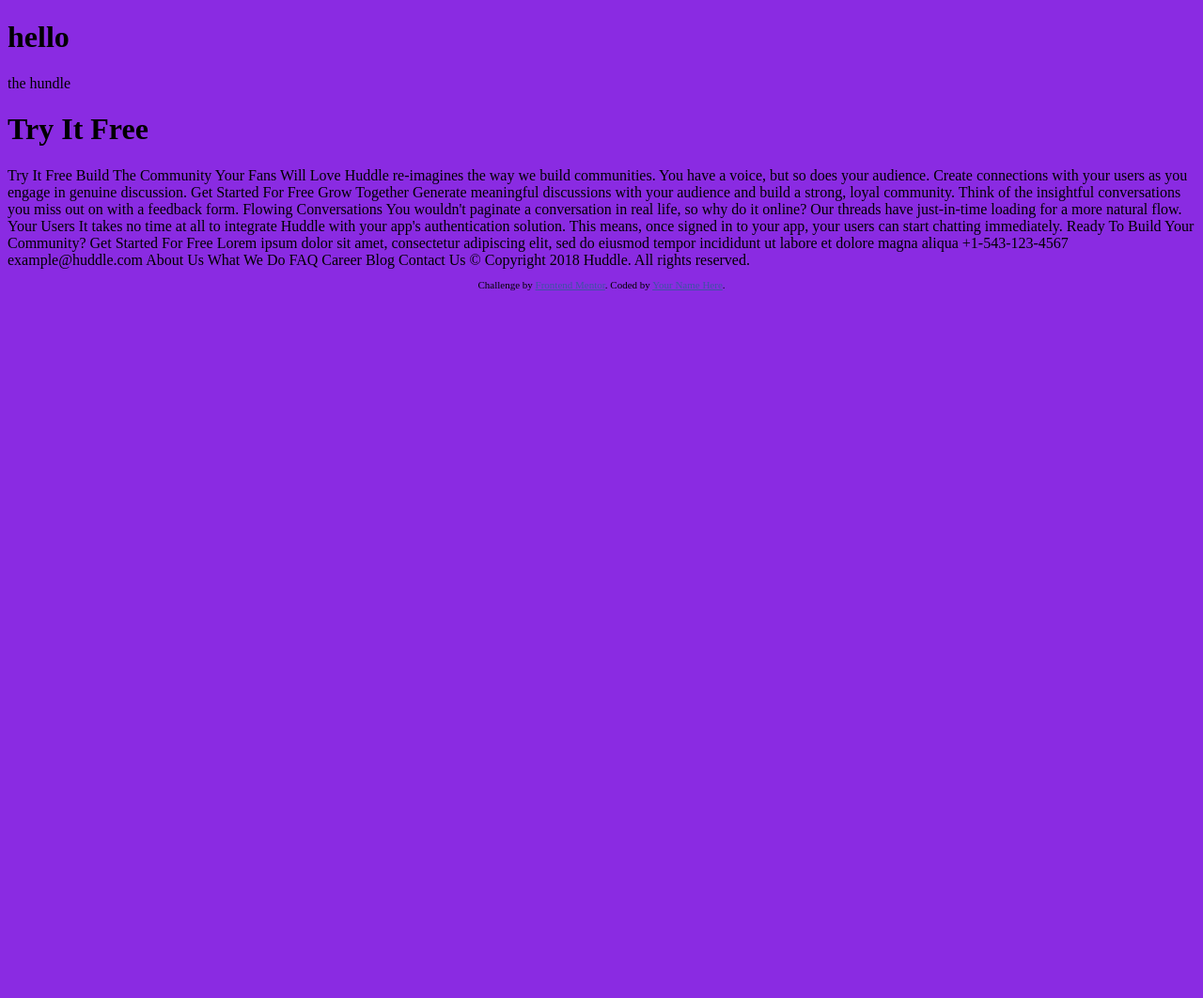
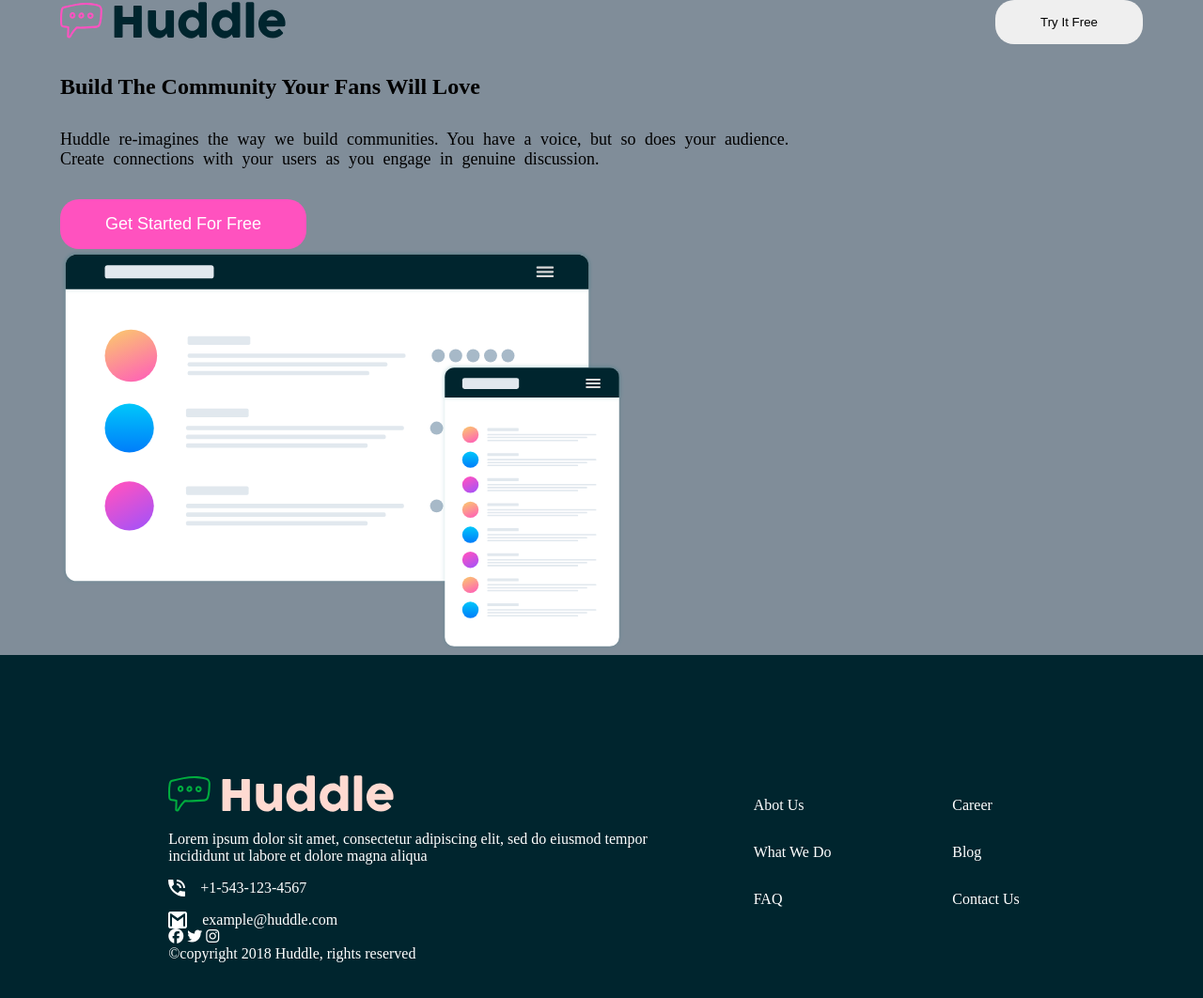
Before and after one commit to KeziahNasir/Huddle, a plain HTML site: page index.html in a window 1280 px wide. Shown: the whole page at 94% size. Before the commit the page ends 800 px from the top, so only its background shows below. Drawn offline with Linux system fonts and the light colour scheme.

Commit message:
added a list

```diff
--- a/index.html
+++ b/index.html
@@ -4,7 +4,7 @@
   <link href="css/style.css" rel="stylesheet">
   <meta charset="UTF-8">
   <meta name="viewport" content="width=device-width, initial-scale=1.0"> <!-- displays site properly based on user's device -->
-
+  <link rel="stylesheet" href="https://cdnjs.cloudflare.com/ajax/libs/font-awesome/6.5.1/css/all.min.css" integrity="sha512-DTOQO9RWCH3ppGqcWaEA1BIZOC6xxalwEsw9c2QQeAIftl+Vegovlnee1c9QX4TctnWMn13TZye+giMm8e2LwA==" crossorigin="anonymous" referrerpolicy="no-referrer" />
   <link rel="icon" type="image/png" sizes="32x32" href="./images/favicon-32x32.png">
 
   <title>Frontend Mentor | Huddle landing page with alternating feature blocks</title>
@@ -16,13 +16,34 @@
   </style>
 </head>
 <body>
-  <div>
-    <h1>hello</h1>
-    <p>the hundle</p>
+  <!--header-->
+  <header>
+    <nav>
+      <div class="container">
+      <div class="headernav">
+        <div class="header__logo">
+          <img src="images/logo.svg"/>
+        </div>
+        <div class="header__button">
+          <button>Try It Free</button>
+        </div>
 
-  <div class="container">
-    <h1>Try It Free</h1>
-  </div>
+      </div>
+      <div class="headercontent">
+        <div class="header__left">
+          <h1>Build The Community Your Fans Will Love</h1>
+          <p>Huddle re-imagines the way we build communities. You have a voice, but so does your audience. <br>
+            Create connections with your users as you engage in genuine discussion. </p>
+            <button>Get Started For Free</button>
+        </div>
+        <div class="header__right">
+          <img src="images/illustration-mockups.svg" width="600"/>
+
+        </div>
+      </div>
+    </div>
+    </nav>
+  </header>
 
 
 
@@ -37,55 +58,64 @@
 
 
 
-  Try It Free
 
-  Build The Community Your Fans Will Love
 
-  Huddle re-imagines the way we build communities. You have a voice, but so does your audience.
-  Create connections with your users as you engage in genuine discussion.
 
-  Get Started For Free
 
-  Grow Together
 
-  Generate meaningful discussions with your audience and build a strong, loyal community.
-  Think of the insightful conversations you miss out on with a feedback form.
 
-  Flowing Conversations
 
-  You wouldn't paginate a conversation in real life, so why do it online? Our threads
-  have just-in-time loading for a more natural flow.
 
-  Your Users
 
-  It takes no time at all to integrate Huddle with your app's authentication solution.
-  This means, once signed in to your app, your users can start chatting immediately.
 
-  Ready To Build Your Community?
 
-  Get Started For Free
 
-  Lorem ipsum dolor sit amet, consectetur adipiscing elit, sed do eiusmod tempor
-  incididunt ut labore et dolore magna aliqua
-
-  +1-543-123-4567
-  example@huddle.com
-
-  About Us
-  What We Do
-  FAQ
-
-  Career
-  Blog
-  Contact Us
-
-  &copy; Copyright 2018 Huddle. All rights reserved.
 
   <footer>
-    <p class="attribution">
-      Challenge by <a href="https://www.frontendmentor.io?ref=challenge" target="_blank">Frontend Mentor</a>.
-      Coded by <a href="#">Your Name Here</a>.
-    </p>
+    <!--footer-->
+    <div class="container">
+      <div class="footerpart">
+        <div class="footer__left">
+          <div class="logo">
+          <img src="images/logo.svg"/>
+        </div>
+        <div class="content">
+          <p>Lorem ipsum dolor sit amet, consectetur adipiscing elit, sed do eiusmod tempor <br>
+            incididunt ut labore et dolore magna aliqua</p>
+          </div>
+          <div class="contact">
+            <img src="images/icon-phone.svg"/>
+            <p>+1-543-123-4567</p>
+          </div>
+          <div class="mail">
+            <img src="images/icon-email.svg"/>
+            <p>example@huddle.com</p>
+          </div>
+        </div>
+        <div class="footer__center">
+          <ul>
+            <li>Abot Us</li>
+            <li>What We Do</li>
+            <li> FAQ
+            </li>
+          </ul>
+        </div>
+        <div class="footer__middle">
+          <ul>
+            <li>Career</li>
+            <li>Blog</li>
+            <li>Contact Us</li>
+          </ul>
+        </div>
+        <div class="footer__right">
+          <i class="fa-brands fa-facebook"></i>
+          <i class="fa-brands fa-twitter"></i>
+          <i class="fa-brands fa-instagram"></i>
+          <p>&copy;copyright 2018 Huddle, rights reserved</p>
+        </div>
+      </div>
+    </div>
+
   </footer>
 </body>
 </html>
--- /dev/null
+++ b/sass/sections/_footer.scss
@@ -0,0 +1,41 @@
+@use "../utilities/mixin" as *;
+@use "../utilities/variables" as *;
+.container{
+    width: 90%;
+    margin: 0 auto;
+}
+footer{
+    height: 50vh;
+    background-color: $dark-cyan;
+    color: white;
+    padding: 8em;
+}
+.footerpart{
+    @include flex(space-between,center);
+
+}
+.logo{
+    filter: brightness(0);
+    filter: invert(1);
+}
+footer ul li{
+    list-style-type: none;
+    padding: 1rem;
+}
+.footer p{
+    font-size: 18px;
+
+}
+.contact{
+    display: flex;
+    gap: 1rem;
+}
+.mail{
+    display: flex;
+    gap: 1rem;
+}
+.footer__left{
+    display: flex;
+    flex-direction: column;
+    gap: 1rem;
+}
--- /dev/null
+++ b/sass/sections/_header.scss
@@ -0,0 +1,38 @@
+// @use "./sections/header";
+@use "../utilities/mixin" as *;
+@use "../utilities/variables" as *;
+// @use "./utilities/base";
+
+.container {
+  width: 90%;
+  margin: 0 auto;
+}
+header{
+  background-color: $grayish-blue;
+}
+.headernav {
+  @include flex(space-between, center);
+}
+.headercontent {
+  @include flex(space-between, center);
+  width: 100%;
+  padding-top: 2rem;
+}
+.headercontent button {
+  padding: 1rem 3rem;
+  border: none;
+  border-radius: 20px;
+  background-color: $pink;
+  color: white;
+  font-size: 18px;
+}
+.header__button button{
+padding: 1rem 3rem;
+border: none;
+border-radius: 20px;
+}
+.header__left p{
+  padding: 2rem 0;
+  font-size: 18px;
+  word-spacing: 5px;
+}
--- a/sass/style.scss
+++ b/sass/style.scss
@@ -1 +1,4 @@
-@use "./utilities/base"
+
+@use "./utilities/base";
+@use "./sections/header";
+@use "./sections/footer";
--- a/sass/utilities/_mixin.scss
+++ b/sass/utilities/_mixin.scss
@@ -1,5 +1,8 @@
-@mixin flex($justify-content, $align-items, $flex-direction:row,$flex-wrap:wrap){
+@mixin flex($justify-content, $align-items, $flex-direction:row,$flex-wrap:wrap)
+{
     display:flex;
     justify-content:$justify-content;
     align-items: $align-items;
+    flex-direction: $flex-direction;
+    flex-wrap: $flex-wrap;
 }
--- a/sass/utilities/_variables.scss
+++ b/sass/utilities/_variables.scss
@@ -1,2 +1,5 @@
 /* variables primary color*/
 $pink:hsl(322, 100%, 66%);
+$pale-cyan: hsl(193, 100%, 96%);
+ $dark-cyan: hsl(192, 100%, 9%);
+$grayish-blue: hsl(208, 11%, 55%);
```
Also changed, not shown: css/style.css, sass/sections/_huddle.scss (deleted).
